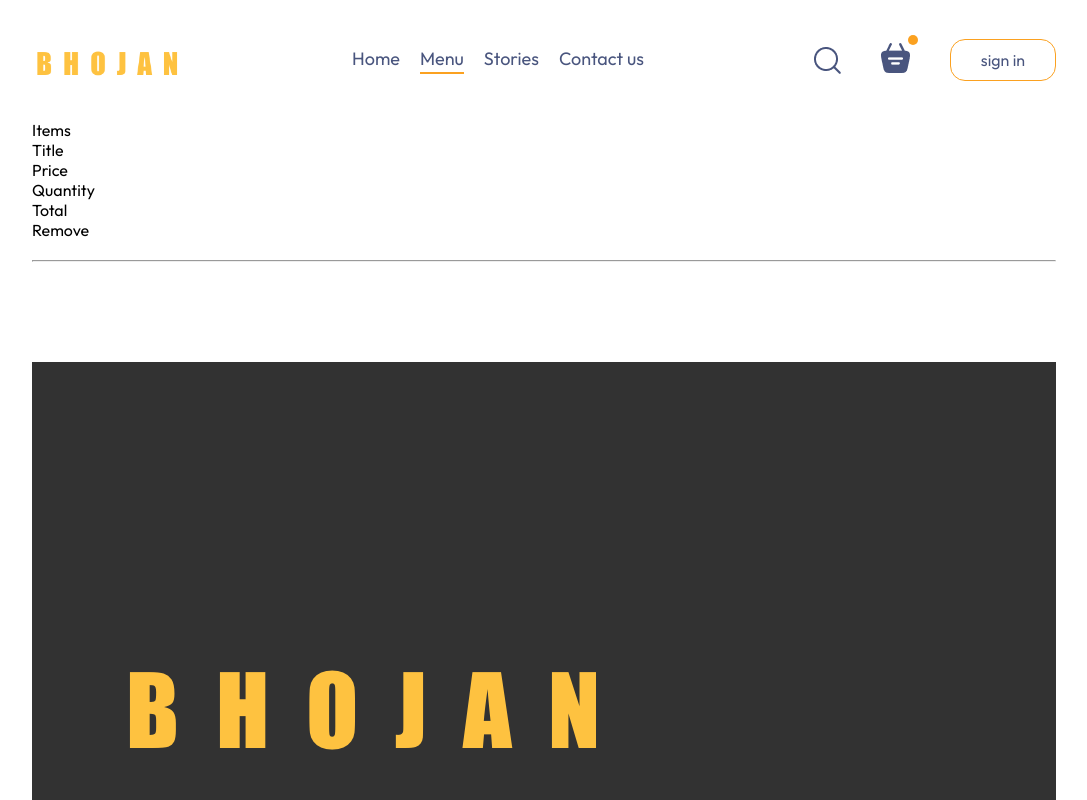
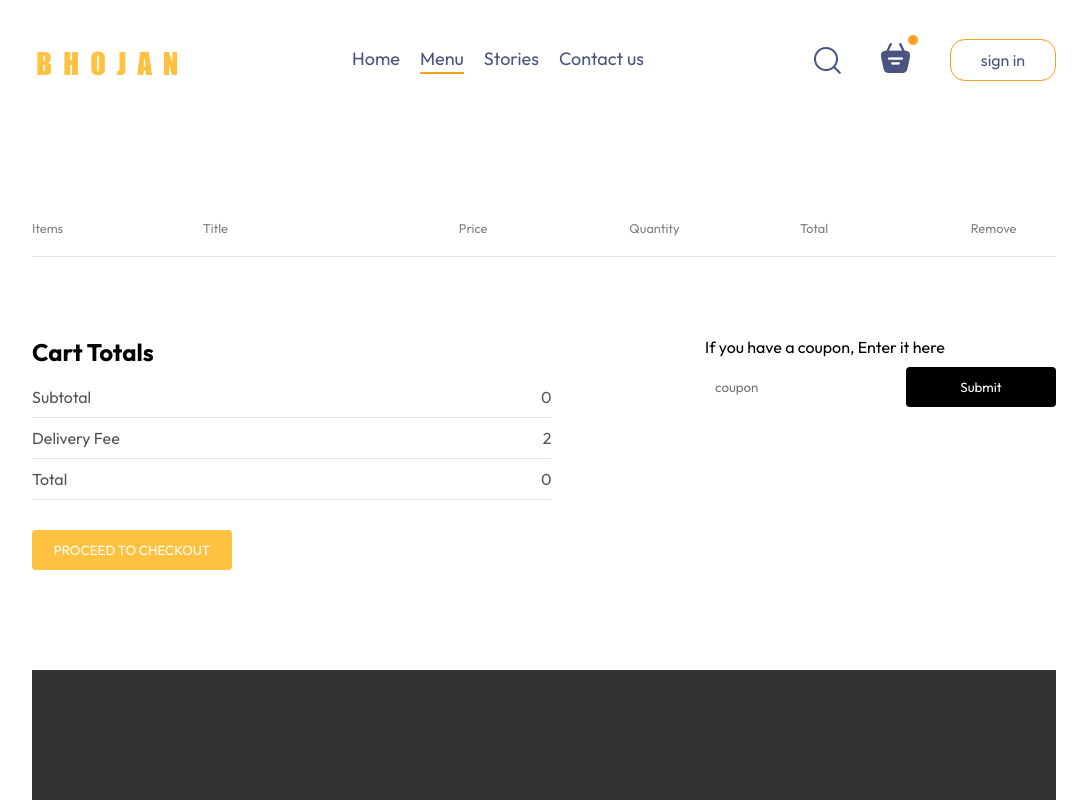
Before and after one commit to Sarbeshwor/FoodDelivery, a React (Vite) app in the folder frontend/: page /cart in a window 1280 px wide. Shown: the top 800 px of the page, without its empty margins (96-1183 px from the left). Built offline with nearby package versions, Linux system fonts and the light colour scheme.

Commit message:
Cart functionality added and some css

```diff
--- a/frontend/src/components/FoodItem/FoodItem.jsx
+++ b/frontend/src/components/FoodItem/FoodItem.jsx
@@ -1,24 +1,24 @@
-import React, { useState } from 'react'
+import React, { useContext } from 'react'
 import './FoodItem.css'
 
 import { assets } from '../../assets/assets'
+import { StoreContext } from '../../context/StoreContext';
 
 const FoodItem = ({id, name, price, description, image}) => {
 
-    const [itemCount, setItemCount] = useState(0);
+    const { cartItems, addToCart, removeFromCart } = useContext(StoreContext);
 
 
   return (
     <div className='food-item'>
       <div className="food-item-img-container">
         <img className='food-item-image' src={image} alt="" />
-        {
-            !itemCount
-            ?<img className='add' onClick={()=>setItemCount(prev=>prev+1)} src={assets.add_icon_white}/>
+        {!cartItems[id]
+            ?<img className='add' onClick={()=>addToCart(id)} src={assets.add_icon_white}/>
             : <div className="food-item-counter">
-                    <img onClick={()=>setItemCount(prev=>prev-1)} src={assets.remove_icon_red} alt="" />
-                    <p>{itemCount}</p>
-                    <img onClick={()=>setItemCount(prev=>prev+1)} src={assets.add_icon_green} alt="" />
+                    <img onClick={()=>removeFromCart(id)} src={assets.remove_icon_red} alt="" />
+                    <p>{cartItems[id]}</p>
+                    <img onClick={()=>addToCart(id)} src={assets.add_icon_green} alt="" />
                 </div>
         }
       </div>
--- a/frontend/src/context/StoreContext.jsx
+++ b/frontend/src/context/StoreContext.jsx
@@ -1,10 +1,9 @@
-import { createContext, useState } from "react";
+import { createContext, useEffect, useState } from "react";
 import { food_list } from "../assets/assets";
 
 export const StoreContext = createContext(null)
 
 const StoreContextProvider = (props)=>{
-
 
     const [cartItems, setCartItems] = useState({});
 
@@ -22,14 +21,17 @@
         setCartItems((prev) => ({...prev, [itemId]: prev[itemId] - 1 }
         ))
     }
+
+    useEffect(()=>{
+
+    }),[cartItems]
+
     const contextValue = {
         food_list,
         addToCart,
         removeFromCart,
         cartItems,
         setCartItems
-
-
     }
 
     return (
--- a/frontend/src/pages/Cart/Cart.css
+++ b/frontend/src/pages/Cart/Cart.css
@@ -0,0 +1,102 @@
+.cart{
+    margin-top: 100px;
+}
+
+.cart-items-title{
+    display: grid;
+    grid-template-columns: 1fr 1.5fr 1fr 1fr 1fr 0.5fr;
+    align-items: center;
+    color: grey;
+    font-size: max(1vw,12px);
+}
+
+.cart-items-item{
+    margin: 10px 0px;
+    color: black;
+}
+
+.cart-items-item img{
+    width: 50px;
+}
+
+.cart hr{
+    height: 1px;
+    background-color: #e2e2e2;
+    border: none;
+}
+
+.cart-items-item .cross{
+    cursor: pointer;
+}
+
+.cart-bottom{
+    margin-top: 80px;
+    display: flex;
+    justify-content: space-between;
+    gap: max(12vw,20px);
+}
+
+.cart-total{
+    flex: 1;
+    display: flex;
+    flex-direction: column;
+    gap: 20px;
+}
+
+.cart-total-details{
+    display: flex;
+    justify-content: space-between;
+    color: #555;
+}
+
+.cart-total hr {
+    height: 1px;
+    background-color: #e2e2e2;
+    border: none;
+    margin: 10px 0;
+}
+
+.cart-total button{
+    border: none;
+    color: white;
+    background-color: #FEC240;
+    width: max(15vw,200px);
+    padding: 12px 0px;
+    border-radius: 4px;
+    cursor: pointer;
+}
+
+.cart-promocode{
+    flex: 1;
+}
+
+.cart-promocode p{
+    color: #555;
+}
+
+.cart-promocode input{
+    margin-top: 10px;
+    display: flex;
+    justify-content: space-between;
+    align-items: center;
+    background-color: #eaeaea;
+    border-radius: 4px;
+}
+
+.cart-promocode-input input{
+    background-color: transparent;
+    border: none;
+    outline: none;
+    padding-left: 10px;
+}
+
+.cart-promocode-input button{
+    width: max(10vw,150px);
+    margin-top: 10px;
+    padding: 12px 5px;
+    background-color: black;
+    border: none;
+    color: white;
+    border-radius: 4px;
+    cursor: pointer;
+}
--- a/frontend/src/pages/Cart/Cart.jsx
+++ b/frontend/src/pages/Cart/Cart.jsx
@@ -22,17 +22,53 @@
           if(cartItems[item._id]>0)
           {
             return (
-              <div className='cart-items-title cart-items-item' key={item._id}>
-                  <img src={item.image} alt="" />
-                  <p>{item.name}</p>
-                  <p>{item.price}</p>
-                  <p>{cartItems[item._id]}</p>
-                  <p>{item.price*cartItems[item._id]}</p>
-                  <p>x</p>
+              <div>
+                  <div className='cart-items-title cart-items-item' key={item._id}>
+                    <img src={item.image} alt="" />
+                    <p>{item.name}</p>
+                    <p>BDT{item.price}</p>
+                    <p>{cartItems[item._id]}</p>
+                    <p>BDT{item.price*cartItems[item._id]}</p>
+                    <p onClick={()=>removeFromCart(item._id)} className='cross'>x</p>
+                  </div>
+                  <hr/>
               </div>
             )
           }
         })}
+      </div>
+      <div className="cart-bottom">
+        <div className="cart-total">
+          <h2>Cart Totals</h2>
+          <div>
+
+            <div className="cart-total-details">
+              <p>Subtotal</p>
+              <p>{0}</p>
+            </div>
+            <hr />
+            <div className="cart-total-details">
+              <p>Delivery Fee</p>
+              <p>{2}</p>
+            </div>
+            <hr />
+            <div className="cart-total-details">
+              <p>Total</p>
+              <p>{0}</p>
+            </div>
+            <hr />
+          </div>
+          <button>PROCEED TO CHECKOUT</button>
+        </div>
+        <div className="cart-promo-code">
+          <div>
+            <p>If you have a coupon, Enter it here</p>
+            <div className="cart-promocode-input">
+              <input type="text" placeholder='coupon'/>
+              <button>Submit</button>
+            </div>
+          </div>
+        </div>
       </div>
     </div>
   );
```
